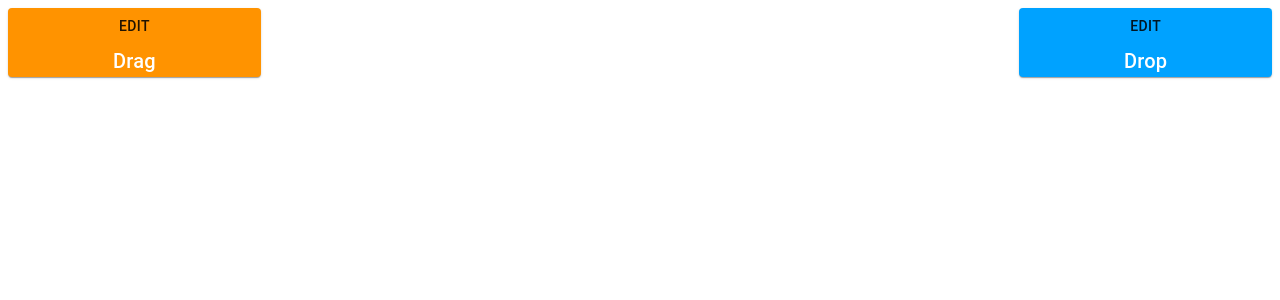
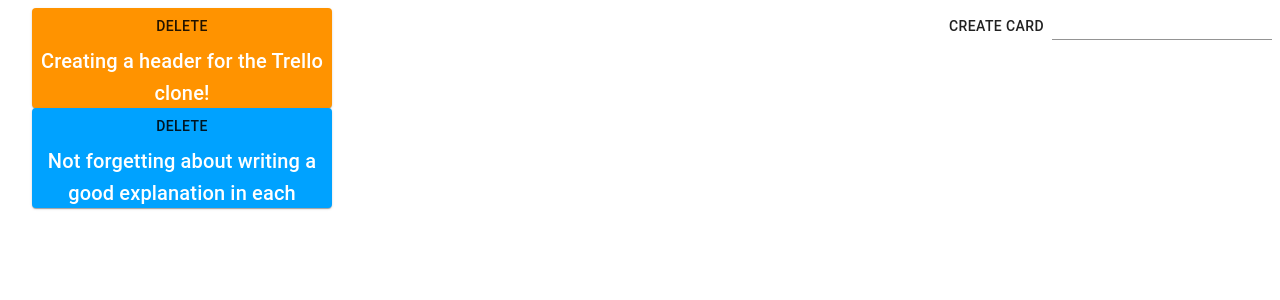
Before and after one commit to SortedIvan/DigitBiscuit, a React (Create React App) app in the folder digitbiscuit/: page / in a window 1280 px wide. Shown: the top 300 px of the page. Built offline with nearby package versions, Linux system fonts and the light colour scheme.

Commit message:
Added card creation functionality, working on deleting and updating

```diff
--- a/digitbiscuit/package.json
+++ b/digitbiscuit/package.json
@@ -4,6 +4,8 @@
   "private": true,
   "dependencies": {
     "@material-ui/core": "^4.12.3",
+    "@material-ui/styles": "^4.11.4",
+    "@mui/icons-material": "^5.5.0",
     "@testing-library/jest-dom": "^5.16.2",
     "@testing-library/react": "^12.1.4",
     "@testing-library/user-event": "^13.5.0",
--- a/digitbiscuit/src/components/App.js
+++ b/digitbiscuit/src/components/App.js
@@ -1,10 +1,30 @@
 import "./styles.css";
 import Digitcard from "./digitcard/Digitcard";
+import Header from "./header/Header";
+import React from "react";
 function App() {
+
+  const [cards, setCards] = React.useState([]);
+
+  function changeCard(card){
+      setCards(prevItems => [...prevItems, {card}]);
+      console.log(cards)
+  }
+  console.log(cards)
+
   return (
     <div className="App">
-      <Digitcard text="Drag" bgColor="#FF9300" />
-      <Digitcard text="Drop" bgColor="#00A2FF" />
+      <div>
+        <Digitcard text="Creating a header for the Trello clone!" bgColor="#FF9300" />
+        <Digitcard text="Not forgetting about writing a good explanation in each commit!" bgColor="#00A2FF" />
+        {cards.map((card) => (
+          <Digitcard key = {card.card} text = {card.card} bgColor ="#FF9300"/>
+          ))}
+      </div>
+      <div>
+        <Header changeCard = {changeCard}/>
+      </div>
+
     </div>
   );
 }
--- a/digitbiscuit/src/components/digitcard/Digitcard.js
+++ b/digitbiscuit/src/components/digitcard/Digitcard.js
@@ -1,16 +1,21 @@
 import { Card, Button, Typography } from "@material-ui/core";
 import Draggable from "react-draggable";
+import { Container } from "@material-ui/core";
 
 const Digitcard = ({ text, bgColor }) => {
+
+
     return (
+    <Container sx={{ py: 1 }} maxWidth="md">
       <Draggable>
         <Card
-          style={{ width: "20%", backgroundColor: bgColor, color: "#ffffff", height: "300%" }}
+          style={{ width: "300px", backgroundColor: bgColor, height : "100px", color: "#ffffff"}}
         >
-          <Button variant="text">Edit</Button>
+          <Button variant="text">Delete</Button>
           <Typography variant="h6">{text}</Typography>
         </Card>
       </Draggable>
+      </Container>
     );
   };
 
--- /dev/null
+++ b/digitbiscuit/src/components/header/Header.js
@@ -0,0 +1,25 @@
+import { Button, TextField } from '@material-ui/core';
+import React from 'react';
+
+
+const Header = (props) => {
+
+    const [text, setText] = React.useState("");
+
+    function changeText(event){
+        setText(event.target.value)
+    }
+
+    function createCard(){
+        props.changeCard(text)
+    }
+
+    return (
+        <div>
+        <Button onClick={createCard}>Create card</Button>
+        <TextField onChange={changeText}></TextField>
+        </div>
+    );
+  };
+
+  export default Header;
--- a/digitbiscuit/src/index.js
+++ b/digitbiscuit/src/index.js
@@ -3,8 +3,6 @@ import ReactDOM from 'react-dom';
 import App from './components/App';
 
 ReactDOM.render(
-  <React.StrictMode>
-    <App />
-  </React.StrictMode>,
+    <App />,
   document.getElementById('root')
 );
```
Also changed, not shown: 1 other file (tests, documents, lock files or other folders).
